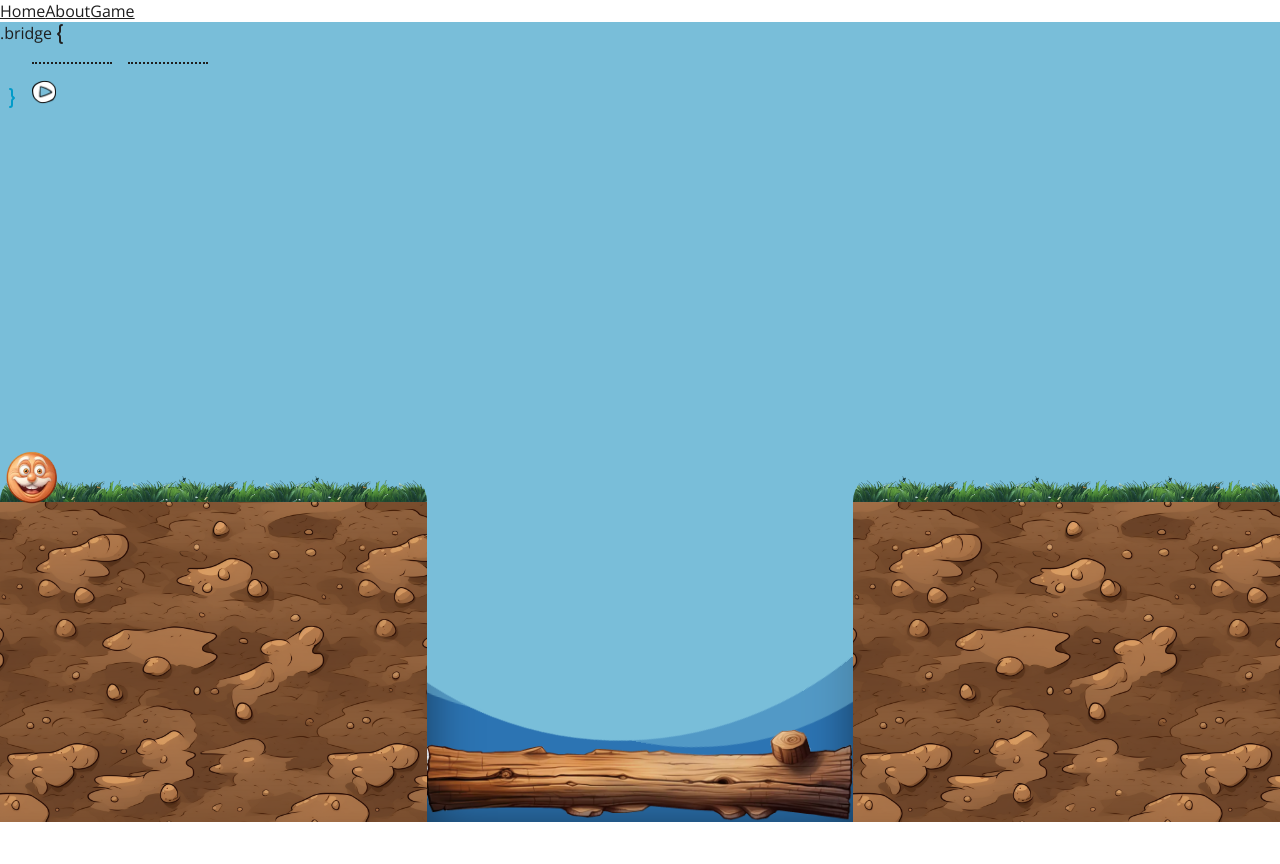
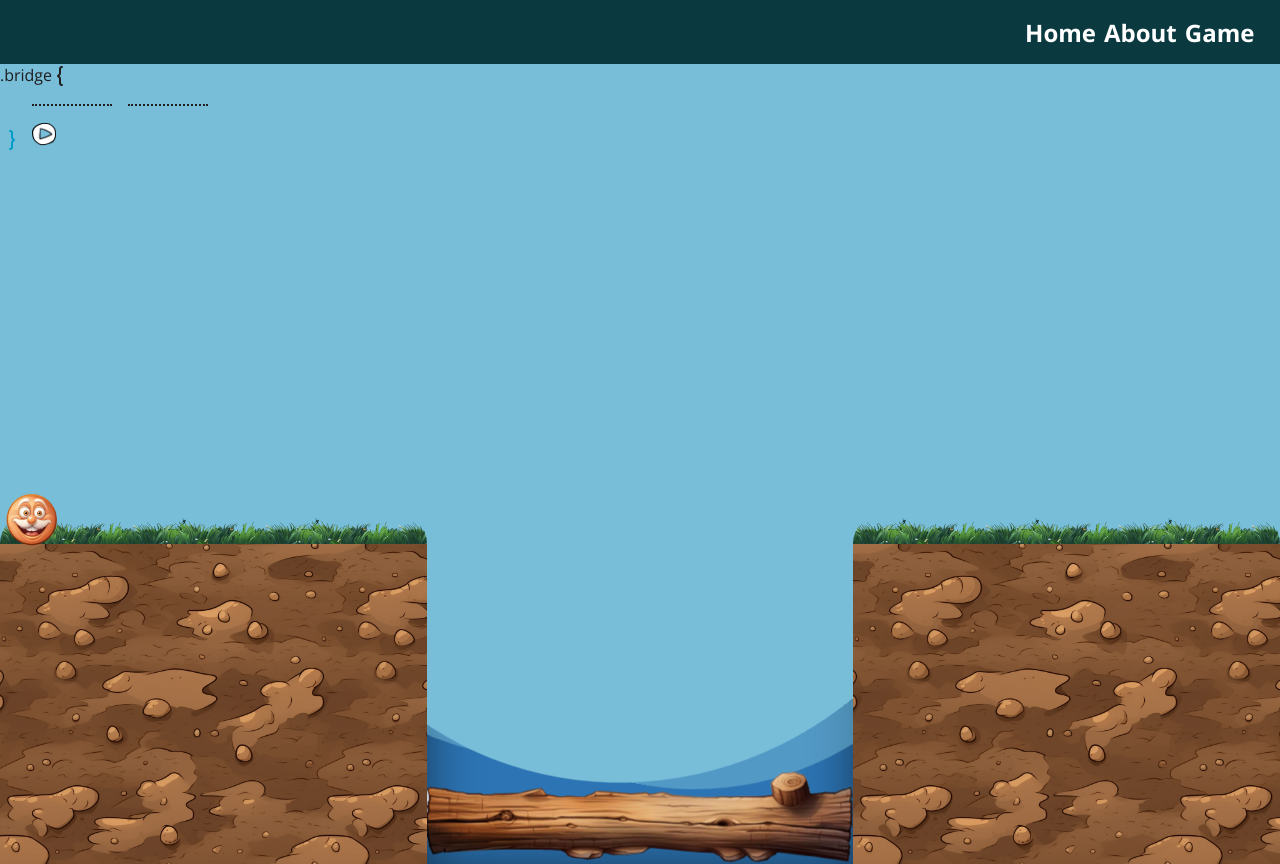
Before and after one commit to KaiUweCZE/cssGame, a React app: page /game in a window 1280 px wide. Before the commit the page ends 822 px from the top, so only its background shows below. Built offline with nearby package versions, Linux system fonts and the light colour scheme.

Commit message:
editing styles and added About page

```diff
--- /dev/null
+++ b/src/components/HamburgerMenu.js
@@ -0,0 +1,22 @@
+import React, { useState } from "react";
+
+
+const HamburgerMenu = (props) => {
+    //const [isActive, setIsActive] = useState(false)
+
+    const clickedOnMenu = () => {
+        props.setState(!props.state)
+    }
+    const spanClass = props.state ? "active" : ""
+
+    return (
+        <div className="menu-hamburger" onClick={() => clickedOnMenu()}>
+            <span className={`${spanClass}`}></span>
+            <span className={`${spanClass}`}></span>
+            <span className={`${spanClass}`}></span>
+        </div>
+    )
+}
+
+
+export default HamburgerMenu
--- a/src/components/Navbar.js
+++ b/src/components/Navbar.js
@@ -1,15 +1,21 @@
-import React from "react";
+import React, { useEffect, useState } from "react";
 import { NavLink } from "react-router-dom";
+import HamburgerMenu from "./HamburgerMenu";
 
 const Navbar = () => {
+    const [isActive, setIsActive] = useState(false)
+
+
+    const specialClass = isActive ? "active" : ""
 
     return(
         <header className="container-menu">
             <nav className="navigation">
-                <ul className="menu">
-                    <NavLink to="/home">Home</NavLink>
-                    <NavLink to="/about">About</NavLink>
-                    <NavLink to="/game">Game</NavLink>
+                <HamburgerMenu state={isActive} setState={setIsActive}/>
+                <ul className={`menu ${specialClass}`}>
+                    <NavLink className="menu__item" to="/">Home</NavLink>
+                    <NavLink className="menu__item" to="about">About</NavLink>
+                    <NavLink className="menu__item" to="game">Game</NavLink>
                 </ul>
             </nav>
         </header>
--- a/src/styles/addons/_variables.scss
+++ b/src/styles/addons/_variables.scss
@@ -2,7 +2,7 @@
 $primary-color: rgb(30, 30, 30);
 $secondary-color: white;
 $warning: hsl(356, 58%, 44%);
-$warning2: #C14C4E;
+$warning2: #ff3131;
 
 /* Color Theme Swatches in Hex */
 $background-primary: #50A0BF;
--- a/src/styles/gameStyles.css
+++ b/src/styles/gameStyles.css
@@ -6,11 +6,19 @@
   box-sizing: border-box;
   color: rgb(30, 30, 30);
 }
+* ul {
+  list-style: none;
+}
+* a {
+  text-decoration: none;
+}
 
 .container-background {
-  position: absolute;
-  width: 100vw;
+  display: flex;
+  position: relative;
+  width: 100%;
   height: 100vh;
+  justify-content: center;
 }
 
 .container-mission {
@@ -20,8 +28,10 @@
   gap: 2rem;
   height: 100vh;
   margin: 0 auto;
+  width: 100%;
   max-width: 85rem;
   background-color: #79BED9;
+  z-index: 1;
 }
 @media (min-width: 85rem) {
   .container-mission {
@@ -110,7 +120,7 @@ button img:hover {
   width: -moz-fit-content;
   width: fit-content;
   margin-left: 0.5rem;
-  padding: 0.5rem;
+  padding-block: 0.5rem;
   border-radius: 0.5rem;
   max-height: 8rem;
   overflow-y: scroll;
@@ -128,11 +138,12 @@ button img:hover {
   font-weight: bold;
 }
 .box-properties li {
+  padding-inline: 0.5rem;
   color: white;
   cursor: pointer;
 }
 .box-properties li:hover {
-  background-color: rgba(0, 0, 0, 0.5);
+  background-color: rgba(255, 255, 255, 0.15);
 }
 
 .start {
@@ -150,6 +161,7 @@ button img:hover {
   width: 100%;
   position: relative;
   align-items: flex-start;
+  z-index: 1;
 }
 .crossover .crossover__image {
   position: absolute;
@@ -221,14 +233,11 @@ button img:hover {
   }
 }
 @keyframes dive {
-  30% {
-    transform: translateX(33vw) rotate(1turn);
-  }
-  60% {
-    transform: translate(33vw, 30vh) rotate(3turn);
+  50% {
+    transform: translateX(30vw) rotate(2turn);
   }
   100% {
-    transform: translate(33vw, 20vh) rotate(5turn);
+    transform: translateX(0) rotate(0turn);
   }
 }
 .target-area {
@@ -320,4 +329,29 @@ button img:hover {
   top: 4rem;
   color: #019bca;
   filter: brightness(0) saturate(100%) invert(71%) sepia(80%) saturate(5877%) hue-rotate(163deg) brightness(92%) contrast(99%);
+}
+
+.menu-level {
+  display: flex;
+  flex-direction: column;
+  cursor: pointer;
+  position: absolute;
+  top: 5rem;
+  left: 90%;
+  background-color: rgba(0, 0, 0, 0.75);
+  border-radius: 0.3rem;
+  padding-block: 0.5rem;
+  box-shadow: 0 0 3px black;
+}
+.menu-level li {
+  display: flex;
+  width: 100%;
+  padding-inline: 0.5rem;
+  text-transform: uppercase;
+  font-weight: bold;
+  color: white;
+  transition: 0.3s;
+}
+.menu-level li:hover {
+  background-color: rgba(255, 255, 255, 0.15);
 }/*# sourceMappingURL=gameStyles.css.map */
--- a/src/styles/gameStyles.scss
+++ b/src/styles/gameStyles.scss
@@ -5,10 +5,12 @@
 
 // containers
 .container-background{
-    position: absolute;
-    //background: radial-gradient(to right, $background-primary, $background-secondary);
-    width: 100vw;
+    display: flex;
+    position: relative;
+    width: 100%;
     height: 100vh;
+    justify-content: center;
+    //z-index: 0;
 }
 
 .container-mission {
@@ -18,8 +20,10 @@
     gap: 2rem;
     height: 100vh;
     margin: 0 auto;
+    width: 100%;
     max-width: 85rem;
     background-color: $background-secondary;
+    z-index: 1;
     @media (min-width: 85rem){
         box-shadow: inset 0 0 15px rgb(68, 68, 68);
     }
@@ -110,7 +114,7 @@ button {
     background-color: rgba(0, 0, 0, 0.75);
     width: fit-content;
     margin-left: .5rem;
-    padding: .5rem;
+    padding-block: .5rem;
     border-radius: .5rem;
     max-height: 8rem;
     overflow-y: scroll;
@@ -129,11 +133,12 @@ button {
     }
 
     li {
+        padding-inline: .5rem;
         color: white;
         cursor: pointer;
 
         &:hover {
-            background-color: rgba(0, 0, 0, 0.5);
+            background-color: rgba(255, 255, 255, 0.15);
         }
     }
 
@@ -155,6 +160,7 @@ button {
     width: 100%;
     position: relative;
     align-items: flex-start;
+    z-index: 1;
     .crossover__image {
         position: absolute;
         width: 100%;
@@ -229,14 +235,12 @@ button {
 }
 
 @keyframes dive {
-    30%{
-        transform: translateX(33vw) rotate(1turn);
+    50%{
+        transform: translateX(30vw) rotate(2turn);
     }
-    60%{
-        transform: translate(33vw, 30vh) rotate(3turn);
-    }
+
     100%{
-        transform: translate(33vw, 20vh) rotate(5turn);
+        transform: translateX(0) rotate(0turn);
     }
 }
 
@@ -333,3 +337,28 @@ animation: animate 15s linear infinite;
     color: #019bca;
     filter: brightness(0) saturate(100%) invert(71%) sepia(80%) saturate(5877%) hue-rotate(163deg) brightness(92%) contrast(99%);
 }
+
+.menu-level{
+    display: flex;
+    flex-direction: column;
+    cursor: pointer;
+    position: absolute;
+    top: 5rem;
+    left: 90%;
+    background-color: rgba(0, 0, 0, 0.75);
+    border-radius: .3rem;
+    padding-block: .5rem;
+    box-shadow: 0 0 3px black;
+    li{
+        display: flex;
+        width: 100%;
+        padding-inline: .5rem;
+        text-transform: uppercase;
+        font-weight: bold;
+        color: white;
+        transition: .3s;
+        &:hover{
+            background-color: rgba(white, 0.15);
+        }
+    }
+}
--- a/src/styles/index.css
+++ b/src/styles/index.css
@@ -5,4 +5,163 @@
   margin: 0;
   box-sizing: border-box;
   color: rgb(30, 30, 30);
+}
+* ul {
+  list-style: none;
+}
+* a {
+  text-decoration: none;
+}
+
+body {
+  width: 100vw;
+  overflow-x: hidden;
+}
+
+.container-menu {
+  display: flex;
+  position: relative;
+  background-color: #0A3A40;
+  box-shadow: 0 0 5px black;
+  justify-content: center;
+  height: 4rem;
+}
+.container-menu a {
+  color: white;
+  font-size: 1.5rem;
+  font-weight: bold;
+  position: relative;
+  z-index: 2;
+  overflow: hidden;
+}
+.container-menu a::after {
+  content: "";
+  position: absolute;
+  height: 2px;
+  width: 0;
+  bottom: 0;
+  left: 0;
+  background-color: white;
+  transition: 0.5s ease;
+}
+.container-menu a:hover::after {
+  width: 100%;
+}
+.container-menu .navigation {
+  display: flex;
+  justify-content: flex-end;
+  width: 100%;
+  max-width: 85rem;
+}
+.container-menu .menu {
+  display: flex;
+  align-items: center;
+  gap: 0.5rem;
+  margin-right: 2vw;
+}
+@media (max-width: 40rem) {
+  .container-menu .menu {
+    position: absolute;
+    height: -moz-fit-content;
+    height: fit-content;
+    top: 4rem;
+    padding: 1rem;
+    margin-right: 0;
+    border-radius: 0 0 0.5rem 0.5rem;
+    background-color: #0A3A40;
+    flex-direction: column;
+    transition: 0.5s;
+    opacity: 0;
+    z-index: 5;
+  }
+  .container-menu .menu .menu__item {
+    z-index: 2;
+  }
+  .container-menu .menu.active {
+    opacity: 1;
+  }
+}
+
+@media (max-width: 40rem) {
+  .menu-hamburger {
+    display: grid;
+    grid-template-rows: repeat(3, 1fr);
+    position: absolute;
+    top: 1.5rem;
+    flex-direction: column;
+    height: 1.75rem;
+    width: 2rem;
+    align-items: center;
+    cursor: pointer;
+    overflow: hidden;
+    margin-right: 2vw;
+  }
+  .menu-hamburger span {
+    display: flex;
+    align-items: center;
+    background-color: white;
+    width: 100%;
+    height: 0.35rem;
+    transition: 0.5s;
+    border-radius: 0.5rem;
+  }
+  .menu-hamburger span.active {
+    box-shadow: inset 0 0 5px black;
+    /*&:first-child{
+        width: 1.75rem * 1.5;
+        transform: rotate(45deg) translateX(-.25rem) translateY(-.25rem);
+        transform-origin: left;
+    }
+    &:nth-child(2){
+        opacity: 0;
+    }
+    &:nth-child(3){
+        width: 1.75rem * 1.5;
+        transform: rotate(-45deg) translateX(-.25rem) translateY(.25rem);
+        transform-origin: left;
+    }*/
+  }
+  .menu-hamburger:hover span {
+    background-color: rgba(255, 255, 255, 0.8);
+  }
+}
+.container-about {
+  display: grid;
+  background-color: rgba(218, 252, 186, 0.5);
+  background-color: #042326;
+  background-color: #0A3A40;
+  grid-template-columns: repeat(3, 1fr);
+  gap: 1rem;
+  width: 80%;
+  margin: 0 auto;
+  margin-top: 3rem;
+  padding: 1rem;
+  box-shadow: 0 0 8px black;
+}
+@media (max-width: 65rem) {
+  .container-about {
+    grid-template-columns: repeat(2, 1fr);
+  }
+}
+@media (max-width: 40rem) {
+  .container-about {
+    grid-template-columns: 1fr;
+  }
+}
+.container-about article {
+  grid-row: span 3;
+  display: grid;
+  grid-template-rows: subgrid;
+  padding: 0.5rem;
+  border-radius: 0.5rem;
+  background: rgba(255, 255, 255, 0.2);
+  -webkit-backdrop-filter: blur(5px);
+          backdrop-filter: blur(5px);
+}
+.container-about h2, .container-about p, .container-about button {
+  color: white;
+}
+.container-about button {
+  font-weight: bold;
+  justify-content: flex-end;
 }/*# sourceMappingURL=index.css.map */
--- a/src/styles/index.scss
+++ b/src/styles/index.scss
@@ -1,3 +1,154 @@
 @import './addons/variables', './addons/mixins';
 
 @include main-setting;
+
+body{
+    width: 100vw;
+    overflow-x: hidden;
+}
+.container-menu{
+    display: flex;
+    position: relative;
+    background-color: #0A3A40;
+    box-shadow:0 0 5px black;
+    justify-content: center;
+    height: 4rem;
+    a{
+        color: $secondary-color;
+        font-size: 1.5rem;
+        font-weight: bold;
+        position: relative;
+        z-index: 2;
+        overflow: hidden;
+        &::after{
+            content: "";
+            position: absolute;
+            height: 2px;
+            width: 0;
+            bottom: 0;
+            left: 0;
+            background-color: white;
+            transition: .5s ease;
+        }
+        &:hover::after{
+            width: 100%;
+        }
+
+    }
+    .navigation{
+        display: flex;
+        justify-content: flex-end;
+        width: 100%;
+        max-width: 85rem;
+
+    }
+    .menu{
+        display: flex;
+        align-items: center;
+        gap: .5rem;
+        margin-right: 2vw;
+        @include small-screen{
+            position: absolute;
+            height: fit-content;
+            top: 4rem;
+            padding: 1rem;
+            margin-right: 0;
+            border-radius: 0 0 .5rem .5rem;
+            background-color: #0A3A40;
+            flex-direction: column;
+            transition: .5s;
+            opacity: 0;
+            z-index: 5;
+            .menu__item{
+                z-index: 2;
+            }
+            &.active{
+                opacity: 1;
+            }
+        }
+    }
+}
+
+
+
+@include small-screen{
+    .menu-hamburger{
+        display: grid;
+        grid-template-rows: repeat(3,1fr);
+        position: absolute;
+        top: 1.5rem;
+        flex-direction: column;
+        height: 1.75rem;
+        width: 2rem;
+        align-items: center;
+        cursor: pointer;
+        overflow: hidden;
+        margin-right: 2vw;
+        span{
+            display: flex;
+            align-items: center;
+            background-color: white;
+            width: 100%;
+            height: .35rem;
+            transition: .5s;
+            border-radius: .5rem;
+            &.active{
+                box-shadow: inset 0 0 5px black;
+                /*&:first-child{
+                    width: 1.75rem * 1.5;
+                    transform: rotate(45deg) translateX(-.25rem) translateY(-.25rem);
+                    transform-origin: left;
+                }
+                &:nth-child(2){
+                    opacity: 0;
+                }
+                &:nth-child(3){
+                    width: 1.75rem * 1.5;
+                    transform: rotate(-45deg) translateX(-.25rem) translateY(.25rem);
+                    transform-origin: left;
+                }*/
+            }
+        }
+        &:hover span{
+            background-color: rgba(white, 0.8);
+        }
+    }
+}
+
+
+//attempt for article/tip page
+.container-about{
+    display: grid;
+    background-color: rgba(218, 252, 186, 0.5);
+    background-color: #042326;
+    background-color: #0A3A40;
+    grid-template-columns: repeat(3, 1fr);
+    gap: 1rem;
+    width: 80%;
+    margin: 0 auto;
+    margin-top: 3rem;
+    padding: 1rem;
+    box-shadow: 0 0 8px black;
+    @include medium-screen{
+        grid-template-columns: repeat(2, 1fr);
+    }
+    @include small-screen{
+        grid-template-columns: 1fr;
+    }
+    article{
+        grid-row: span 3;
+        display:grid;
+        grid-template-rows: subgrid;
+        padding: .5rem;
+        border-radius: .5rem;
+        background: rgba(255, 255, 255, 0.2);
+        backdrop-filter: blur(5px);
+    }
+    h2, p, button{
+        color: white;
+    }
+    button{
+        font-weight: bold;
+        justify-content: flex-end;
+    }
+}
```
Also changed, not shown: src/pages/About.js (added, +24 -0 lines), src/styles/addons/_mixins.scss (+18 -0 lines), 2 other files (tests, documents, lock files or other folders).
